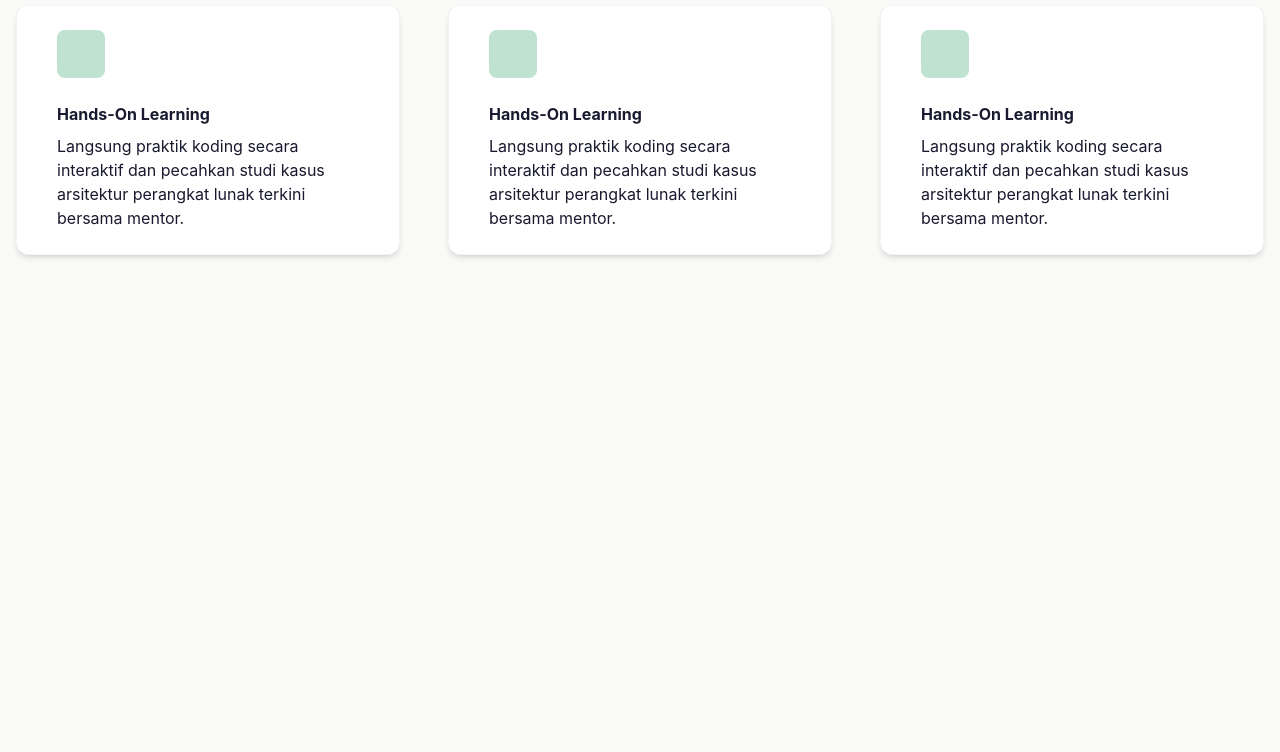
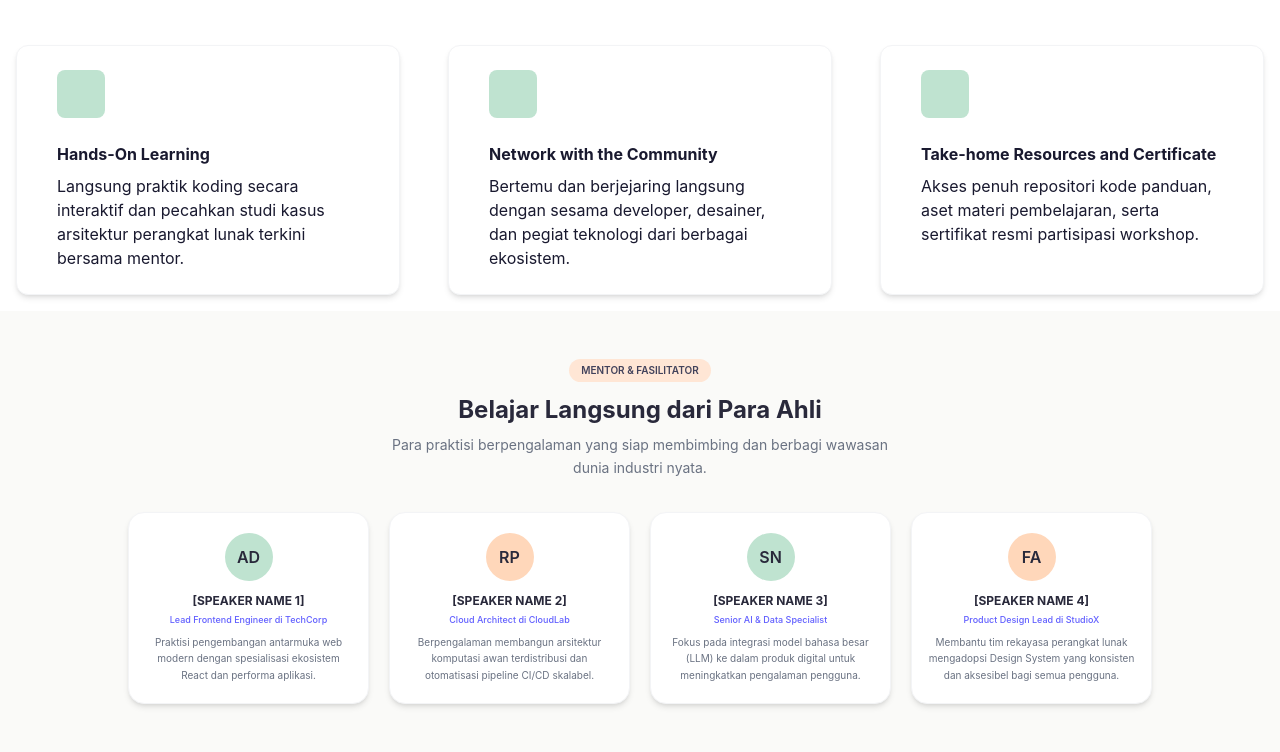
Before and after one commit to shmmas/EVENT-PAGED, a website: page index.html in a window 1280 px wide. Shown: the part 982-1734 px from the top of the page. Before the commit the page ends 1253 px from the top, so only its background shows below. Drawn offline with nearby package versions, Linux system fonts and the light colour scheme; files that its build step writes are made by us from their sources.

Commit message:
fix: correct background color and update manfaat ekslusif section content + add section about mentor & fasilitator

```diff
--- a/index.html
+++ b/index.html
@@ -133,10 +133,11 @@
       </section>
 
       <!-- Section Manfaat Ekslusif -->
-      <section class="bg-[#FFFFF] flex flex-col items-center justify-center">
+      <section class="bg-[#FFFFFF] flex flex-col items-center justify-center">
         <!-- Header Text -->
         <div
-          class="mb-5 flex flex-wrap items-center justify-center gap-2 rounded-full bg-[#DDF1E6] px-3 py-1 text-[10px] font-medium text-[#42425B]">
+          class="mt-10 mb-5 flex flex-wrap items-center justify-center gap-2 rounded-full bg-[#DDF1E6] px-3 py-1 text-[10px] font-medium text-[#42425B]"
+        >
           <span>MANFAAT EKSLUSIF</span>
         </div>
 
@@ -152,11 +153,15 @@
         </div>
 
         <!-- Card Manfaat Eks lusif -->
-        <div class="grid  grid-cols-1 max-w-7xl gap-4 md:grid-cols-3 mt-8">
+        <div class="grid grid-cols-1 max-w-7xl gap-4 md:grid-cols-3 mt-8">
           <!-- Card Item -->
-          <div class="m-4 rounded-xl border border-gray-100 bg-white p-6 shadow-md transition hover:-translate-y-1 hover:shadow-lg">
+          <div
+            class="m-4 rounded-xl border border-gray-100 bg-white p-6 shadow-md transition hover:-translate-y-1 hover:shadow-lg"
+          >
             <!-- Icon -->
-            <div class="mb-4 ml-4 flex h-12 w-12 items-center justify-center rounded-lg bg-[#BFE3D0]">
+            <div
+              class="mb-4 ml-4 flex h-12 w-12 items-center justify-center rounded-lg bg-[#BFE3D0]"
+            >
               <re-icon class="text-2xl" icon="code"></re-icon>
             </div>
             <!-- Text Info -->
@@ -170,58 +175,167 @@
           </div>
 
           <!-- Card Item -->
-          <div class="m-4 rounded-xl border border-gray-100 bg-white p-6 shadow-md transition hover:-translate-y-1 hover:shadow-lg">
+          <div
+            class="m-4 rounded-xl border border-gray-100 bg-white p-6 shadow-md transition hover:-translate-y-1 hover:shadow-lg"
+          >
             <!-- Icon -->
-            <div class="mb-4 ml-4 flex h-12 w-12 items-center justify-center rounded-lg bg-[#BFE3D0]">
-              <re-icon class="text-2xl" icon="code"></re-icon>
+            <div
+              class="mb-4 ml-4 flex h-12 w-12 items-center justify-center rounded-lg bg-[#BFE3D0]"
+            >
+              <re-icon class="text-2xl" icon="people"></re-icon>
             </div>
             <!-- Text Info -->
             <div class="px-4">
-              <h3 class="py-2 font-bold">Hands-On Learning</h3>
+              <h3 class="py-2 font-bold">Network with the Community</h3>
               <p class="">
-                Langsung praktik koding secara interaktif dan pecahkan studi
-                kasus arsitektur perangkat lunak terkini bersama mentor.
+                Bertemu dan berjejaring langsung dengan sesama developer,
+                desainer, dan pegiat teknologi dari berbagai ekosistem.
               </p>
             </div>
           </div>
 
           <!-- Card Item -->
-          <div class="m-4 rounded-xl border border-gray-100 bg-white p-6 shadow-md transition hover:-translate-y-1 hover:shadow-lg">
+          <div
+            class="m-4 rounded-xl border border-gray-100 bg-white p-6 shadow-md transition hover:-translate-y-1 hover:shadow-lg"
+          >
             <!-- Icon -->
-            <div class="mb-4 ml-4 flex h-12 w-12 items-center justify-center rounded-lg bg-[#BFE3D0]">
-              <re-icon class="text-2xl" icon="code"></re-icon>
+            <div
+              class="mb-4 ml-4 flex h-12 w-12 items-center justify-center rounded-lg bg-[#BFE3D0]"
+            >
+              <re-icon class="text-2xl" icon="medal"></re-icon>
             </div>
             <!-- Text Info -->
             <div class="px-4">
-              <h3 class="py-2 font-bold">Hands-On Learning</h3>
+              <h3 class="py-2 font-bold">
+                Take-home Resources and Certificate
+              </h3>
               <p class="">
-                Langsung praktik koding secara interaktif dan pecahkan studi
-                kasus arsitektur perangkat lunak terkini bersama mentor.
+                Akses penuh repositori kode panduan, aset materi pembelajaran,
+                serta sertifikat resmi partisipasi workshop.
               </p>
             </div>
           </div>
+        </div>
+      </section>
 
+      <!-- SPEAKER SECTION -->
+      <section
+        class="flex flex-col items-center justify-center px-6 py-12 bg-[#FAFAF8]"
+      >
+        <!-- Header Badge -->
+        <div
+          class="mb-3 rounded-full bg-[#FFE6D5] px-3 py-1 text-[10px] font-semibold text-[#42425B]"
+        >
+          MENTOR &amp; FASILITATOR
+        </div>
 
+        <!-- Section Heading -->
+        <div class="text-center">
+          <h2 class="text-2xl font-bold text-[#29293B]">
+            Belajar Langsung dari Para Ahli
+          </h2>
 
+          <p class="mt-2 text-sm leading-relaxed text-gray-500">
+            Para praktisi berpengalaman yang siap membimbing dan berbagi wawasan
+            <br class="hidden sm:block" />
+            dunia industri nyata.
+          </p>
+        </div>
 
+        <!-- Speaker Cards -->
+        <div
+          class="mt-8 grid w-full max-w-5xl grid-cols-1 gap-5 sm:grid-cols-2 lg:grid-cols-4"
+        >
+          <!-- Speaker 1 -->
+          <div
+            class="flex flex-col items-center rounded-2xl border border-gray-100 bg-white px-4 py-5 text-center shadow-md transition duration-300 hover:-translate-y-1 hover:shadow-lg"
+          >
+            <div
+              class="mb-3 flex h-12 w-12 items-center justify-center rounded-full bg-[#BFE3D0] text-base font-semibold text-[#29293B]"
+            >
+              AD
+            </div>
 
+            <h3 class="text-xs font-bold text-[#29293B]">[SPEAKER NAME 1]</h3>
 
+            <p class="mt-1 text-[9px] font-medium text-indigo-500">
+              Lead Frontend Engineer di TechCorp
+            </p>
 
+            <p class="mt-2 text-[10px] leading-relaxed text-gray-500">
+              Praktisi pengembangan antarmuka web modern dengan spesialisasi
+              ekosistem React dan performa aplikasi.
+            </p>
+          </div>
 
+          <!-- Speaker 2 -->
+          <div
+            class="flex flex-col items-center rounded-2xl border border-gray-100 bg-white px-4 py-5 text-center shadow-md transition duration-300 hover:-translate-y-1 hover:shadow-lg"
+          >
+            <div
+              class="mb-3 flex h-12 w-12 items-center justify-center rounded-full bg-[#FFD7BA] text-base font-semibold text-[#29293B]"
+            >
+              RP
+            </div>
 
+            <h3 class="text-xs font-bold text-[#29293B]">[SPEAKER NAME 2]</h3>
 
+            <p class="mt-1 text-[9px] font-medium text-indigo-500">
+              Cloud Architect di CloudLab
+            </p>
 
+            <p class="mt-2 text-[10px] leading-relaxed text-gray-500">
+              Berpengalaman membangun arsitektur komputasi awan terdistribusi
+              dan otomatisasi pipeline CI/CD skalabel.
+            </p>
+          </div>
 
+          <!-- Speaker 3 -->
+          <div
+            class="flex flex-col items-center rounded-2xl border border-gray-100 bg-white px-4 py-5 text-center shadow-md transition duration-300 hover:-translate-y-1 hover:shadow-lg"
+          >
+            <div
+              class="mb-3 flex h-12 w-12 items-center justify-center rounded-full bg-[#BFE3D0] text-base font-semibold text-[#29293B]"
+            >
+              SN
+            </div>
 
+            <h3 class="text-xs font-bold text-[#29293B]">[SPEAKER NAME 3]</h3>
 
+            <p class="mt-1 text-[9px] font-medium text-indigo-500">
+              Senior AI &amp; Data Specialist
+            </p>
 
+            <p class="mt-2 text-[10px] leading-relaxed text-gray-500">
+              Fokus pada integrasi model bahasa besar (LLM) ke dalam produk
+              digital untuk meningkatkan pengalaman pengguna.
+            </p>
+          </div>
 
+          <!-- Speaker 4 -->
+          <div
+            class="flex flex-col items-center rounded-2xl border border-gray-100 bg-white px-4 py-5 text-center shadow-md transition duration-300 hover:-translate-y-1 hover:shadow-lg"
+          >
+            <div
+              class="mb-3 flex h-12 w-12 items-center justify-center rounded-full bg-[#FFD7BA] text-base font-semibold text-[#29293B]"
+            >
+              FA
+            </div>
 
+            <h3 class="text-xs font-bold text-[#29293B]">[SPEAKER NAME 4]</h3>
 
+            <p class="mt-1 text-[9px] font-medium text-indigo-500">
+              Product Design Lead di StudioX
+            </p>
+
+            <p class="mt-2 text-[10px] leading-relaxed text-gray-500">
+              Membantu tim rekayasa perangkat lunak mengadopsi Design System
+              yang konsisten dan aksesibel bagi semua pengguna.
+            </p>
+          </div>
         </div>
       </section>
     </main>
-
     <script src="https://unpkg.com/reicon/cdn/reicon.js"></script>
   </body>
 </html>
```
